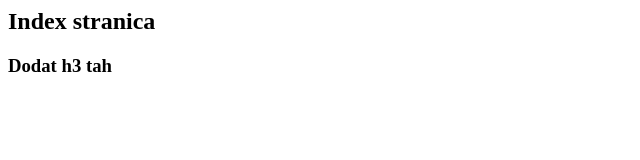
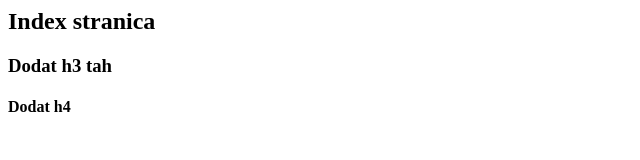
Before and after one commit to NemanjaNIN/proba, a plain HTML site: page index.html in a window 1280 px wide. Shown: the full height of the page, 0-640 px from the left. Drawn offline with Linux system fonts and the light colour scheme.

Commit message:
rad od kuce

```diff
--- a/index.html
+++ b/index.html
@@ -2,3 +2,4 @@
 
 <h2>Index stranica</h2>
 <h3>Dodat h3 tah</h3>
+<h4>Dodat h4</h4>
```
